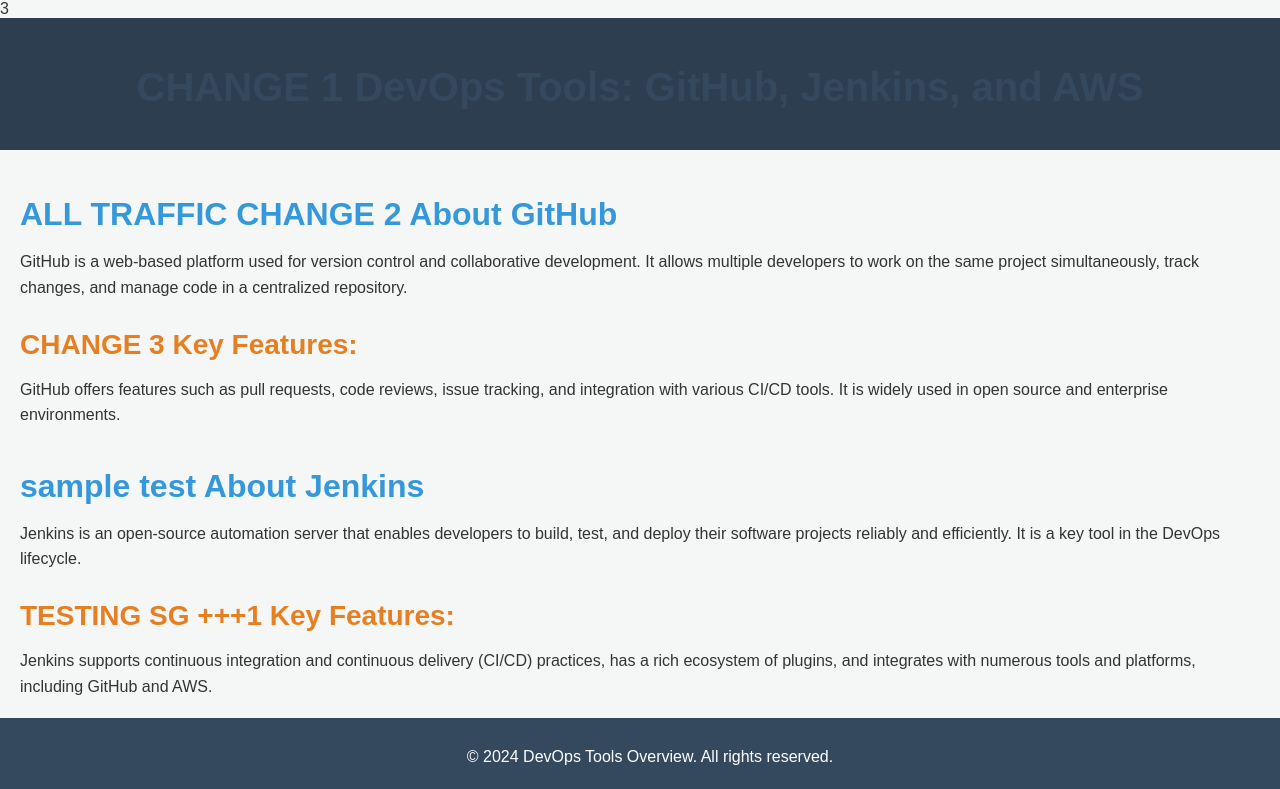
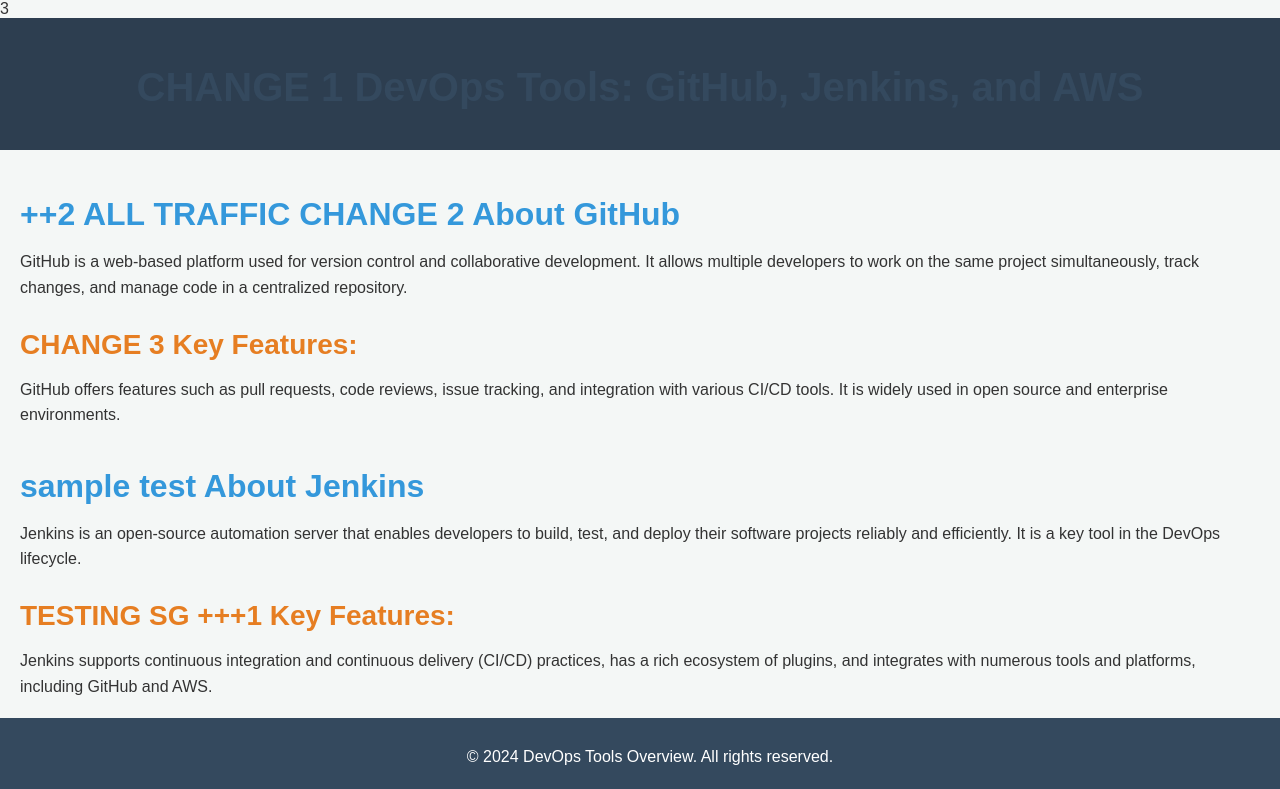
Before and after one commit to Manishamg/bsol_cicd, a plain HTML site: page index.html in a window 1280 px wide. Shown: the top 789 px of the page. Drawn offline with Linux system fonts and the light colour scheme.

Commit message:
Update index.html

```diff
--- a/index.html
+++ b/index.html
@@ -62,7 +62,7 @@
 
 <main>
     <div class="section">
-        <h2> ALL TRAFFIC CHANGE 2 About GitHub</h2>
+        <h2> ++2 ALL TRAFFIC CHANGE 2 About GitHub</h2>
         <p>GitHub is a web-based platform used for version control and collaborative development. It allows multiple developers to work on the same project simultaneously, track changes, and manage code in a centralized repository.</p>
         <h3>CHANGE 3 Key Features:</h3>
         <p>GitHub offers features such as pull requests, code reviews, issue tracking, and integration with various CI/CD tools. It is widely used in open source and enterprise environments.</p>
```
